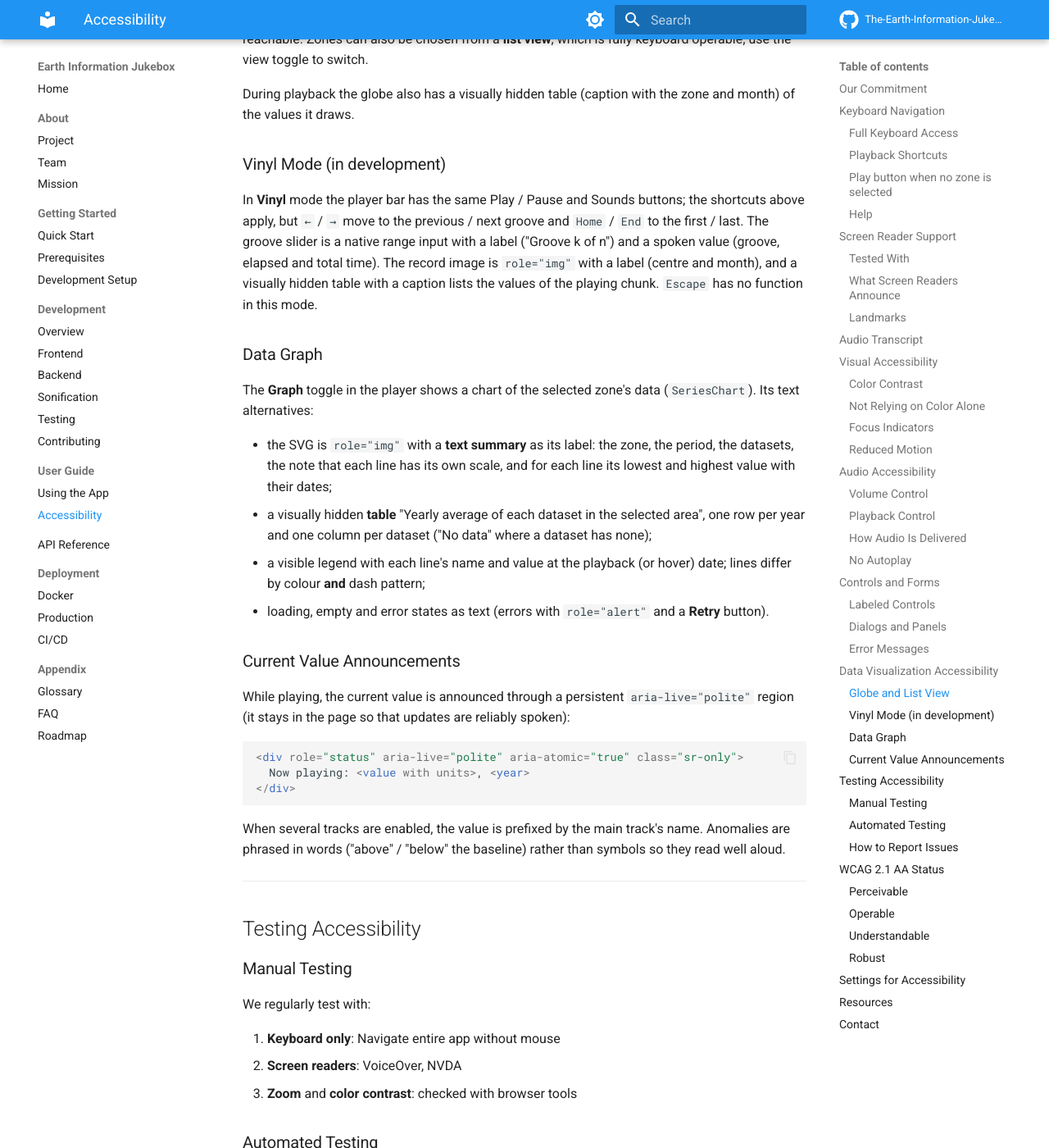
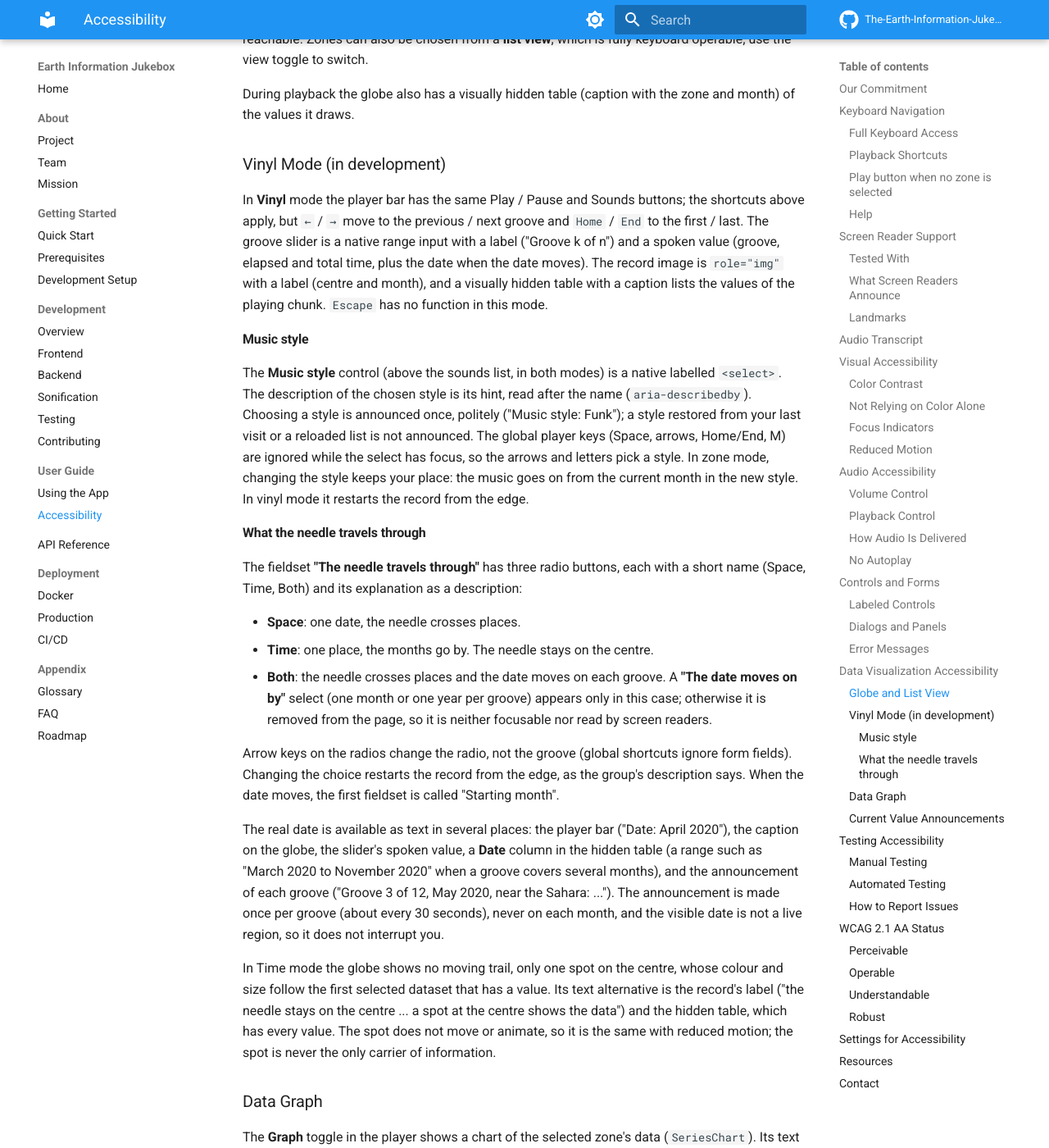
Before and after one commit to The-Earth-Information-Jukebox-HEIG-VD/documentation, an MkDocs documentation site: the page built from docs/user-guide/accessibility.md, in a window 1280 px wide and 1400 px high, scrolled down 6719 px. Shown: the whole window at 82% size. Built offline with MkDocs 1.6.1 and Material for MkDocs 9.7.7, drawn with Linux system fonts in a browser that asks for light colours; comment, search, counter and statistics services are not loaded.

Commit message:
Accessibility guide: music style menu and vinyl travel modes (#2)
* Document music style selector and vinyl travel modes accessibility

Co-Authored-By: Claude Opus 5.5 <noreply@anthropic.com>

* docs: a style change keeps the date in zone mode, restarts the record in vinyl

Co-Authored-By: Claude Opus 5.5 <noreply@anthropic.com>

---------

Co-authored-by: Claude Opus 5.5 <noreply@anthropic.com>

```diff
--- a/docs/user-guide/accessibility.md
+++ b/docs/user-guide/accessibility.md
@@ -214,7 +214,25 @@ During playback the globe also has a visually hidden table (caption with the zon
 
 ### Vinyl Mode (in development)
 
-In **Vinyl** mode the player bar has the same Play / Pause and Sounds buttons; the shortcuts above apply, but `←` / `→` move to the previous / next groove and `Home` / `End` to the first / last. The groove slider is a native range input with a label ("Groove k of n") and a spoken value (groove, elapsed and total time). The record image is `role="img"` with a label (centre and month), and a visually hidden table with a caption lists the values of the playing chunk. `Escape` has no function in this mode.
+In **Vinyl** mode the player bar has the same Play / Pause and Sounds buttons; the shortcuts above apply, but `←` / `→` move to the previous / next groove and `Home` / `End` to the first / last. The groove slider is a native range input with a label ("Groove k of n") and a spoken value (groove, elapsed and total time, plus the date when the date moves). The record image is `role="img"` with a label (centre and month), and a visually hidden table with a caption lists the values of the playing chunk. `Escape` has no function in this mode.
+
+#### Music style
+
+The **Music style** control (above the sounds list, in both modes) is a native labelled `<select>`. The description of the chosen style is its hint, read after the name (`aria-describedby`). Choosing a style is announced once, politely ("Music style: Funk"); a style restored from your last visit or a reloaded list is not announced. The global player keys (Space, arrows, Home/End, M) are ignored while the select has focus, so the arrows and letters pick a style. In zone mode, changing the style keeps your place: the music goes on from the current month in the new style. In vinyl mode it restarts the record from the edge.
+
+#### What the needle travels through
+
+The fieldset **"The needle travels through"** has three radio buttons, each with a short name (Space, Time, Both) and its explanation as a description:
+
+- **Space**: one date, the needle crosses places.
+- **Time**: one place, the months go by. The needle stays on the centre.
+- **Both**: the needle crosses places and the date moves on each groove. A **"The date moves on by"** select (one month or one year per groove) appears only in this case; otherwise it is removed from the page, so it is neither focusable nor read by screen readers.
+
+Arrow keys on the radios change the radio, not the groove (global shortcuts ignore form fields). Changing the choice restarts the record from the edge, as the group's description says. When the date moves, the first fieldset is called "Starting month".
+
+The real date is available as text in several places: the player bar ("Date: April 2020"), the caption on the globe, the slider's spoken value, a **Date** column in the hidden table (a range such as "March 2020 to November 2020" when a groove covers several months), and the announcement of each groove ("Groove 3 of 12, May 2020, near the Sahara: ..."). The announcement is made once per groove (about every 30 seconds), never on each month, and the visible date is not a live region, so it does not interrupt you.
+
+In Time mode the globe shows no moving trail, only one spot on the centre, whose colour and size follow the first selected dataset that has a value. Its text alternative is the record's label ("the needle stays on the centre ... a spot at the centre shows the data") and the hidden table, which has every value. The spot does not move or animate, so it is the same with reduced motion; the spot is never the only carrier of information.
 
 ### Data Graph
 
```
